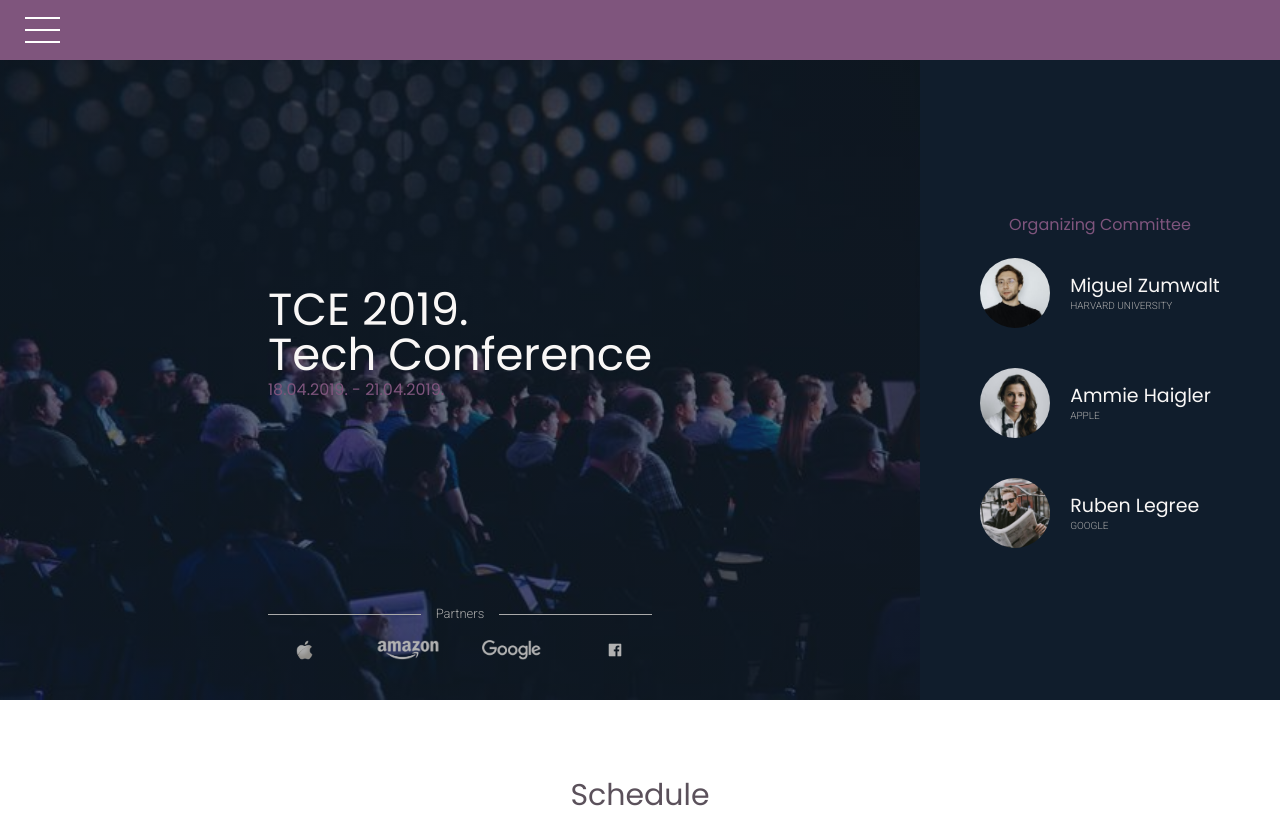
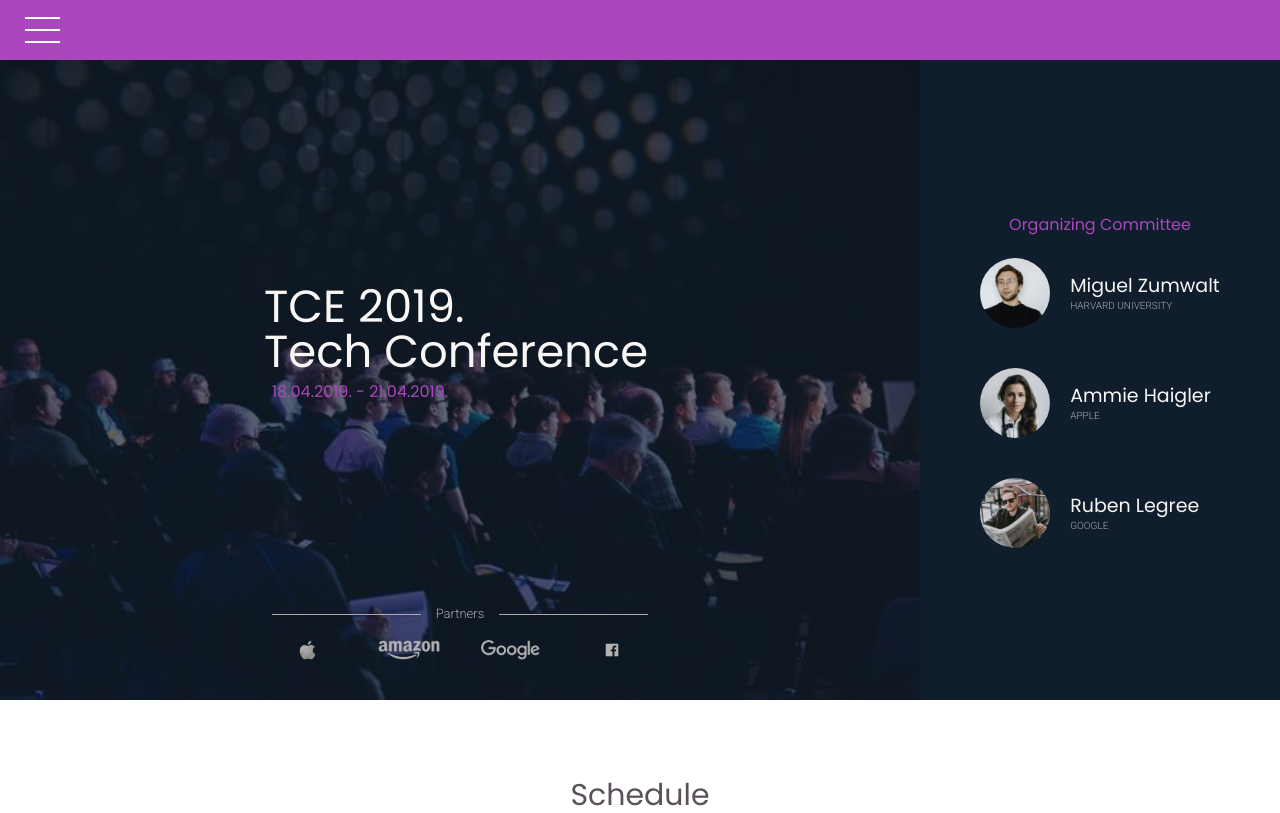
Before and after one commit to nebojsaj1726/tce, a website: page index.html in a window 1280 px wide. Shown: the top 813 px of the page. Drawn offline with Linux system fonts and the light colour scheme.

Commit message:
CSS change

```diff
--- a/sass/_base.scss
+++ b/sass/_base.scss
@@ -1,5 +1,5 @@
 // COLOR VARIABLES
-$color-primary: #7F557D;
+$color-primary: #AB47BC;
 
 $color-secondary: #101d2c;
 
--- a/sass/_header.scss
+++ b/sass/_header.scss
@@ -19,6 +19,11 @@
 
     @media only screen and (max-width: $bp-small) {
         padding: 2rem;
+    }
+
+    &__heading h1 {
+        margin-bottom: .5rem;
+        margin-left: -.8rem;
     }
 
     &__partners-text {
```
Also changed, not shown: css/main.css.
